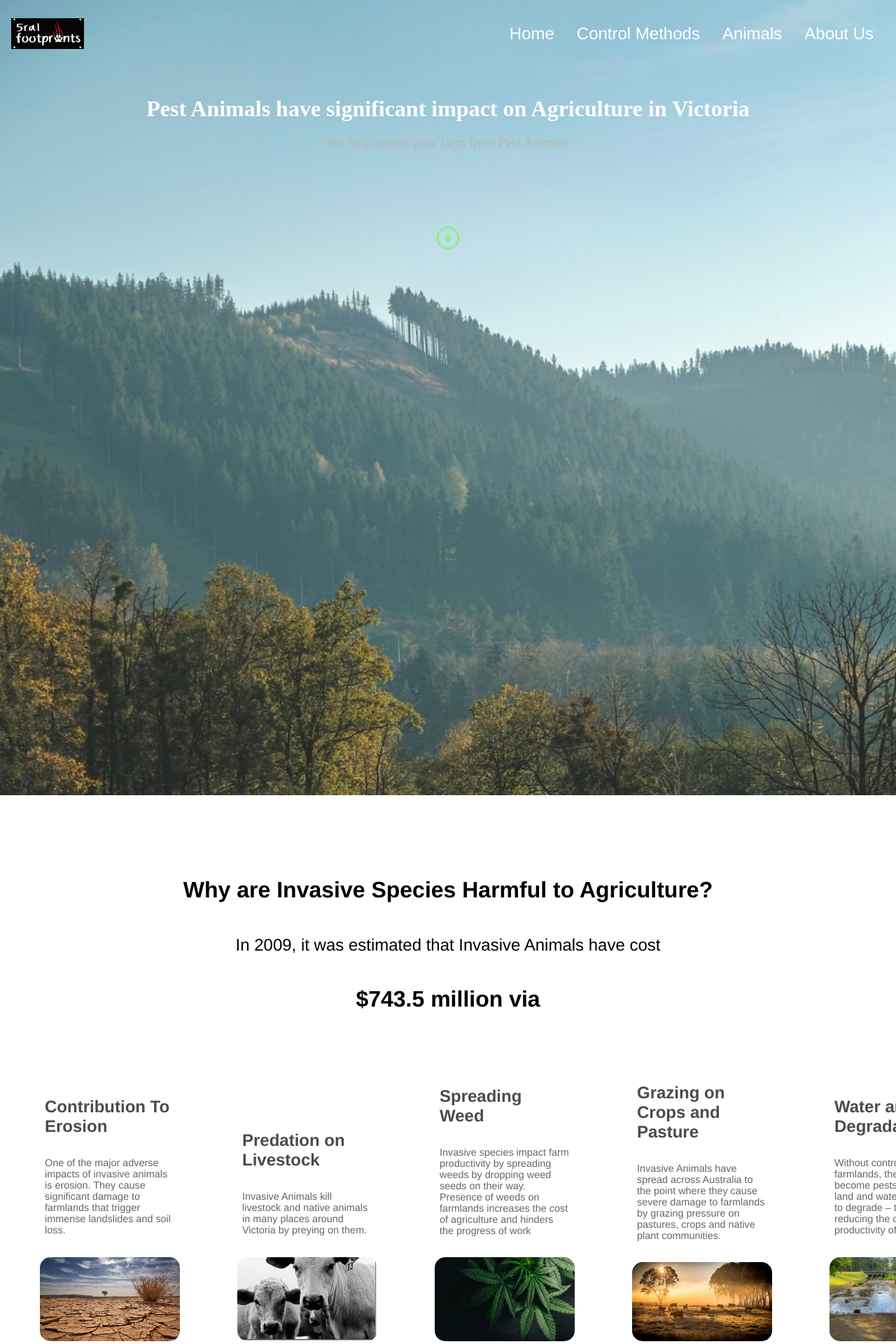
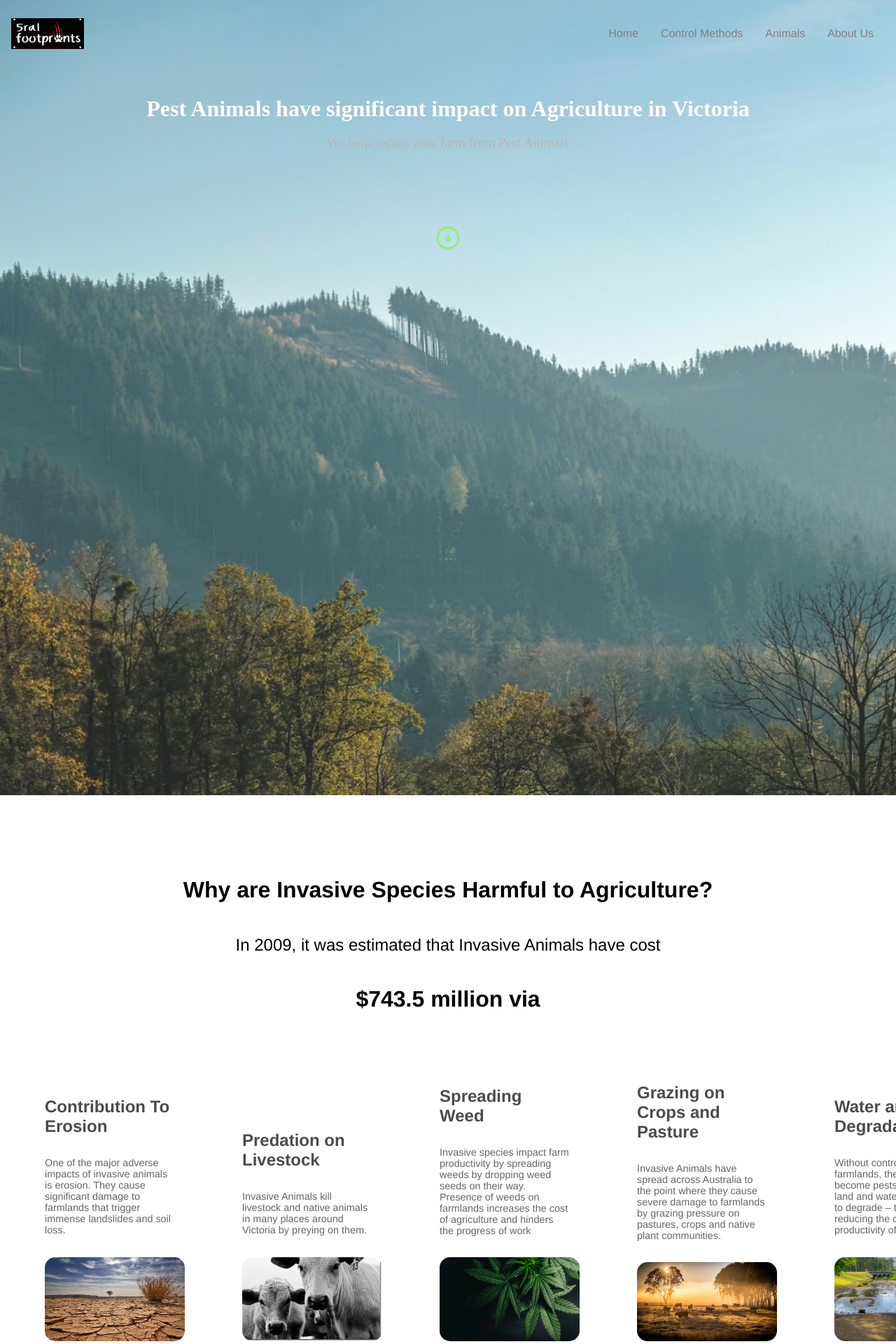
Before and after one commit to chengguang-li0313/IE-iteration3Web, a Next.js app: page / in a window 1280 px wide. Shown: the top 1920 px of the page at 70% size. Built offline with nearby package versions, Linux system fonts and the light colour scheme.

Commit message:
changed nav bar color to gray

```diff
--- a/styles/Home.module.css
+++ b/styles/Home.module.css
@@ -19,9 +19,9 @@
 }
 
 .nav a {
-  font-size: 1.5rem;
+  font-size: 1rem;
   padding: 1rem;
-  color: white;
+  color: gray;
 }
 
 .nav a:hover {
@@ -117,7 +117,6 @@
     padding: 2rem;
     margin: 1rem;
     justify-content: flex-end;
-    align-items: center;
 }
 
 .impactCard img {
```
